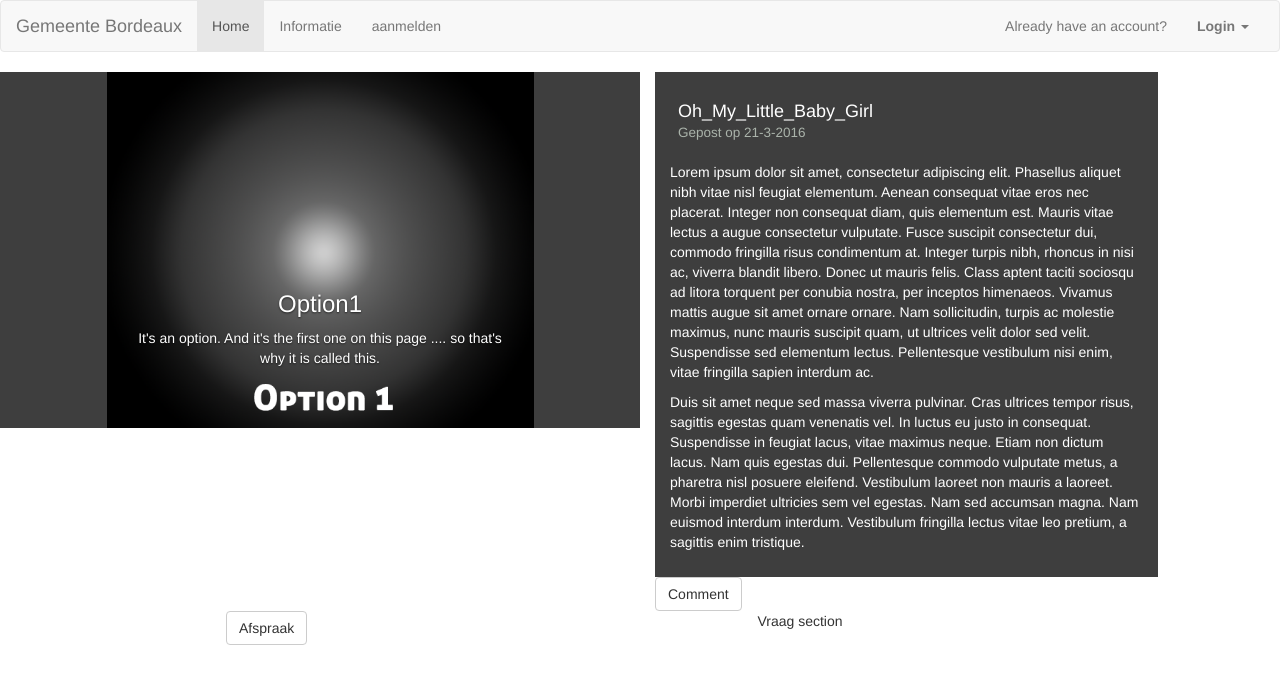
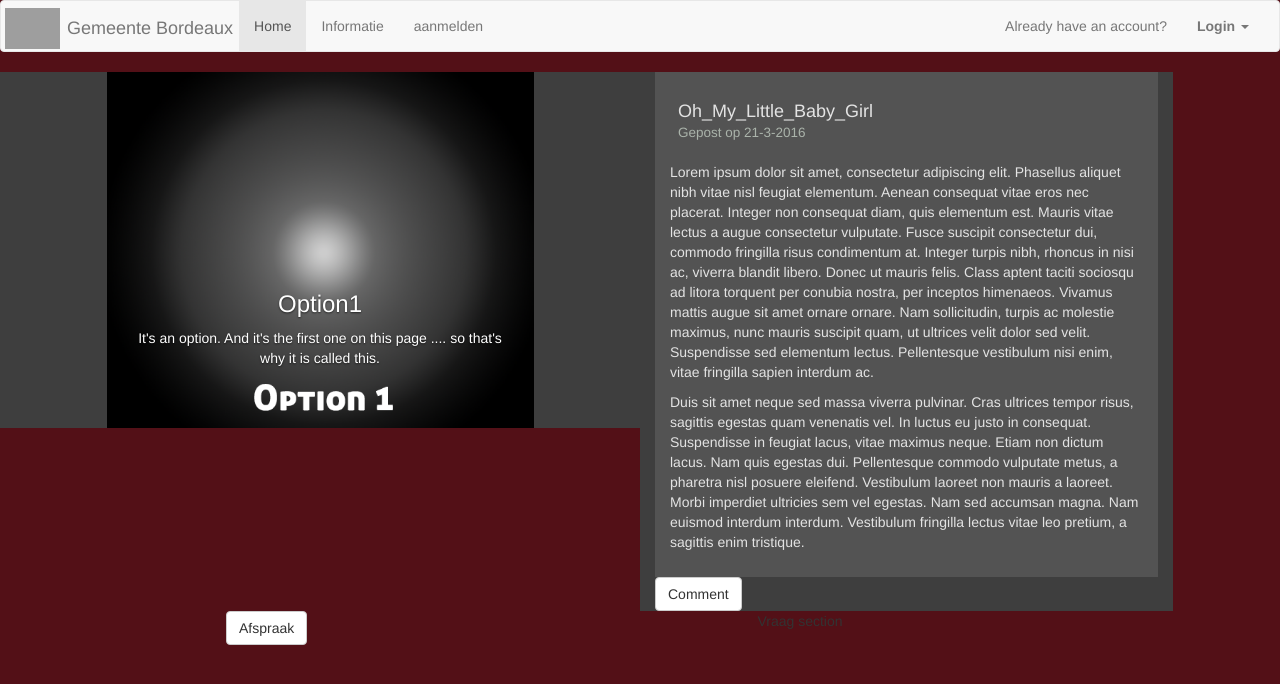
Before and after one commit to LiquidMonkey/ALA_Gemeente, a PHP site: page / in a window 1280 px wide. Shown: the top 684 px of the page. Run offline with PHP 8.4, Linux system fonts and the light colour scheme; grey boxes are pictures that could not be loaded.

Commit message:
made changes to php documents for pdo implementation and added logo to the top left corner of the site

```diff
--- a/aanmelden.php
+++ b/aanmelden.php
@@ -89,7 +89,7 @@
         <!--========================================== End of nav ========================================-->
 
         <section class="container-fluid col-md-12">
-            <form class="form-horizontal" method="post" action="addUser.php"><!--on submit run addUser.php (which adds a user)-->
+            <form class="form-horizontal" method="post" action="addUser.php" autocomplete="on"><!--on submit run addUser.php (which adds a user)-->
                 <div class="form-group">
                     <label for="FirstName" class="col-sm-2 control-label">Voornaam:</label>
                     <div class="col-sm-8 col-sm-2-pull">
@@ -141,7 +141,7 @@
                 <div class="form-group">
                     <label for="Number" class="col-sm-2 control-label">Tel. Nr.:</label>
                     <div class="col-sm-8 col-sm-2-pull">
-                        <input required type="text" name="Number" id="Number" class="form-control">
+                        <input required type="tel" name="Number" id="Number" class="form-control">
                     </div>
                 </div>
                 <div class="form-group">
--- a/css/css.css
+++ b/css/css.css
@@ -1,3 +1,29 @@
+body{
+    background: #531017;
+}
+
+.navbar-brand{
+    padding: 0px;
+}
+.logo-img{
+    margin-left: 4px;
+    margin-right: 1px;
+    width: 55px;
+    height: 55px;
+    display: inline-block;
+
+    background: url('../media/logo.jpg') center center no-repeat;
+    background-size: contain;
+}
+.logo-text{
+    display: inline-block;
+
+    position: relative;
+    top: -22px;
+
+    margin: 2px 6px;
+}
+
 .col-md-6{
 	background: #3e3e3e;
 	text-align: center;
@@ -30,11 +56,14 @@ article{
 
 
 /*USERPOST*/
+.postSection{
+    background: #3e3e3e;
+}
 .userPost{
     padding: 10px;
 
-    color: white;
-    background: #3e3e3e;
+    color: #e3e3e3;
+    background: #535353;
 }
 .userDetails{
 
--- a/index.html
+++ b/index.html
@@ -31,7 +31,7 @@
             <span class="icon-bar"></span>
             <span class="icon-bar"></span>
           </button>
-          <a class="navbar-brand" href="index.html">Gemeente Bordeaux</a>
+          <a class="navbar-brand" href="index.html"><span class="logo-img"></span><span class="logo-text">Gemeente Bordeaux</span></a>
         </div>
 
         <!-- Collect the nav links, forms, and other content for toggling -->
@@ -135,7 +135,7 @@
             </div>
           </div>
           <div class="rightSide" class="col-md-6 col-md-6-pull">
-            <div class="col-md-5 text-left">
+            <div class="col-md-5 text-left postSection">
               <div class="userPost">
                 <div class="userDetails">
                   <h4><p class="userName">Oh_My_Little_Baby_Girl</p> <small>Gepost op 21-3-2016</small></h4>
--- a/main.php
+++ b/oldNotUsedMain.php
@@ -1,4 +1,10 @@
 <?php
+
+
+!---------------------!
+   NOT USED ANYMORE
+!_____________________!
+Methode is not up to standards anymore
 
 /*
   $host="localhost";
--- a/php/configDB.php
+++ b/php/configDB.php
@@ -17,6 +17,7 @@ catch(PDOException $e) {
             Bestand: '.$e->getFile(). '<br />
             Foutmelding: '.$e->getMessage().'
         </p>
-        ';}
-
+        ';
+   trigger_error($msg);
+}
 ?>
```
Also changed, not shown: addUser.php (+25 -33 lines), informatie.php (+8 -20 lines).
